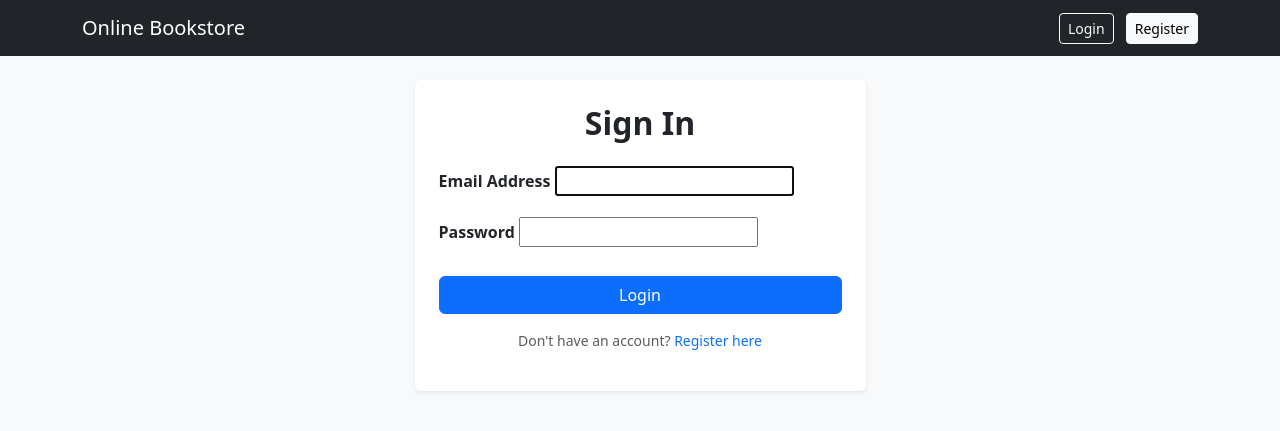
After one commit to kiyalum/BookStore, a Django app: page /login/ in a window 1280 px wide. The commit adds this page. Shown: the top 431 px of the page. Run offline with Django 5.2, Linux system fonts and the light colour scheme; parts of the project's set-up code (start-up, migrations or seed data) failed here and were passed over.

Commit message:
Add login.html and register.html

```diff
--- a/BookStore/settings.py
+++ b/BookStore/settings.py
@@ -157,3 +157,7 @@ LOGGING = {
         },
     },
 }
+
+LOGIN_URL = 'store:login'
+LOGIN_REDIRECT_URL = 'store:book_list'
+LOGOUT_REDIRECT_URL = 'store:book_list'
--- a/templates/base.html
+++ b/templates/base.html
@@ -10,7 +10,19 @@
     <nav class="navbar navbar-expand-lg navbar-dark bg-dark mb-4">
         <div class="container">
             <a class="navbar-brand" href="{% url 'store:book_list' %}">Online Bookstore</a>
-            <a href="{% url 'store:book_create' %}" class="btn btn-outline-light btn-sm">+ Add Book</a>
+            <div>
+                {% if user.is_authenticated %}
+                    <span class="text-light me-3">Hello, {{ user.username }}</span>
+                    <a href="{% url 'store:book_create' %}" class="btn btn-outline-light btn-sm me-2">+ Add Book</a>
+                    <form action="{% url 'store:logout' %}" method="post" class="d-inline">
+                        {% csrf_token %}
+                        <button type="submit" class="btn btn-outline-danger btn-sm">Logout</button>
+                    </form>
+                {% else %}
+                    <a href="{% url 'store:login' %}" class="btn btn-outline-light btn-sm me-2">Login</a>
+                    <a href="{% url 'store:register' %}" class="btn btn-light btn-sm">Register</a>
+                {% endif %}
+            </div>
         </div>
     </nav>
 
--- /dev/null
+++ b/templates/store/login.html
@@ -0,0 +1,47 @@
+{% extends 'base.html' %}
+
+{% block title %}Login - Online Bookstore{% endblock %}
+
+{% block content %}
+<div class="row justify-content-center">
+    <div class="col-md-6 col-lg-5">
+        <div class="card shadow-sm border-0 p-4">
+            <h2 class="mb-4 text-center fw-bold">Sign In</h2>
+
+            {% if form.errors %}
+                <div class="alert alert-danger alert-dismissible fade show" role="alert">
+                    Your username and password didn't match. Please try again.
+                    <button type="button" class="btn-close" data-bs-dismiss="alert" aria-label="Close"></button>
+                </div>
+            {% endif %}
+
+            <form method="post">
+                {% csrf_token %}
+
+                {% for field in form %}
+                    <div class="mb-3">
+                        <label for="{{ field.id_for_label }}" class="form-label fw-semibold">{{ field.label }}</label>
+                        {{ field }}
+                        {% if field.errors %}
+                            <div class="text-danger small mt-1">
+                                {{ field.errors }}
+                            </div>
+                        {% endif %}
+                    </div>
+                {% endfor %}
+
+                <div class="d-grid gap-2 mt-4">
+                    <button type="submit" class="btn btn-primary">Login</button>
+                </div>
+            </form>
+
+            <div class="text-center mt-3">
+                <p class="text-muted small">
+                    Don't have an account?
+                    <a href="{% url 'store:register' %}" class="text-decoration-none">Register here</a>
+                </p>
+            </div>
+        </div>
+    </div>
+</div>
+{% endblock %}
```
Also changed, not shown: templates/store/register.html (added, +43 -0 lines).
